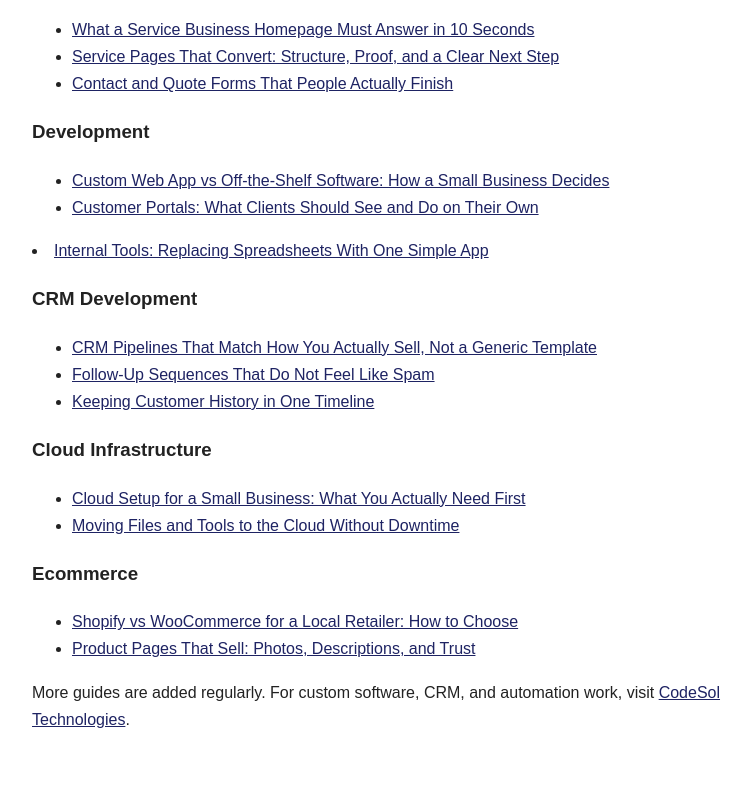
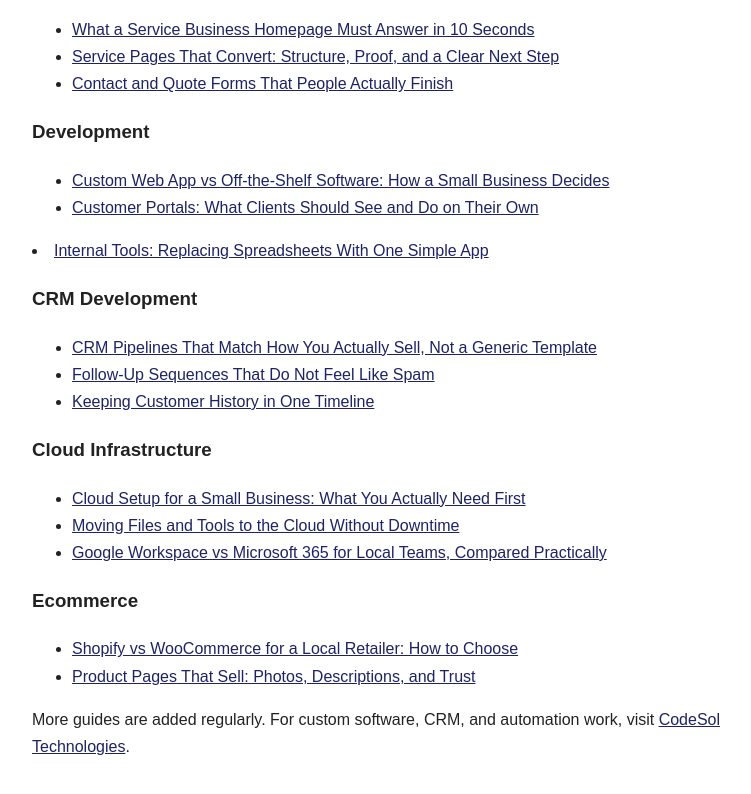
Before and after one commit to Codesoltech/Codesoltech.github.io, a plain HTML site: page index.html in a window 1280 px wide. Shown: the part 569-1363 px from the top of the page, without its empty margins (228-979 px from the left). Before the commit the page ends 1342 px from the top, so only its background shows below. Drawn offline with Linux system fonts and the light colour scheme.

Commit message:
List Google Workspace vs Microsoft 365 article in index.html

```diff
--- a/index.html
+++ b/index.html
@@ -37,7 +37,7 @@ a{color:#1E2363}
 <h3>CRM Development</h3>
   <ul><li><a href="crm-pipelines-match-how-you-actually-sell.html">CRM Pipelines That Match How You Actually Sell, Not a Generic Template</a></li><li><a href="follow-up-sequences-that-do-not-feel-like-spam.html">Follow-Up Sequences That Do Not Feel Like Spam</a></li><li><a href="keeping-customer-history-in-one-timeline.html">Keeping Customer History in One Timeline</a></li></ul>
 <h3>Cloud Infrastructure</h3>
-    <ul><li><a href="cloud-setup-small-business-what-you-actually-need-first.html">Cloud Setup for a Small Business: What You Actually Need First</a></li><li><a href="moving-files-and-tools-to-the-cloud-without-downtime.html">Moving Files and Tools to the Cloud Without Downtime</a></li></ul>
+    <ul><li><a href="cloud-setup-small-business-what-you-actually-need-first.html">Cloud Setup for a Small Business: What You Actually Need First</a></li><li><a href="moving-files-and-tools-to-the-cloud-without-downtime.html">Moving Files and Tools to the Cloud Without Downtime</a></li><li><a href="google-workspace-vs-microsoft-365-local-teams-compared-practically.html">Google Workspace vs Microsoft 365 for Local Teams, Compared Practically</a></li></ul>
 <h3>Ecommerce</h3>
 <ul>
 <li><a href="shopify-vs-woocommerce-local-retailer-how-to-choose.html">Shopify vs WooCommerce for a Local Retailer: How to Choose</a></li>
```
